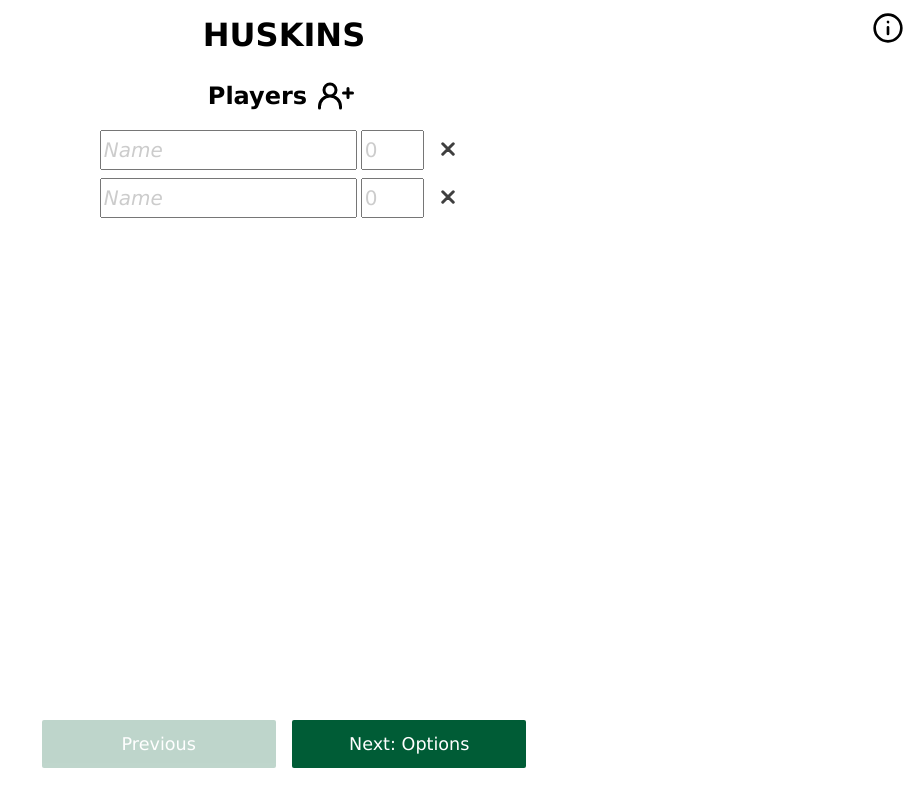
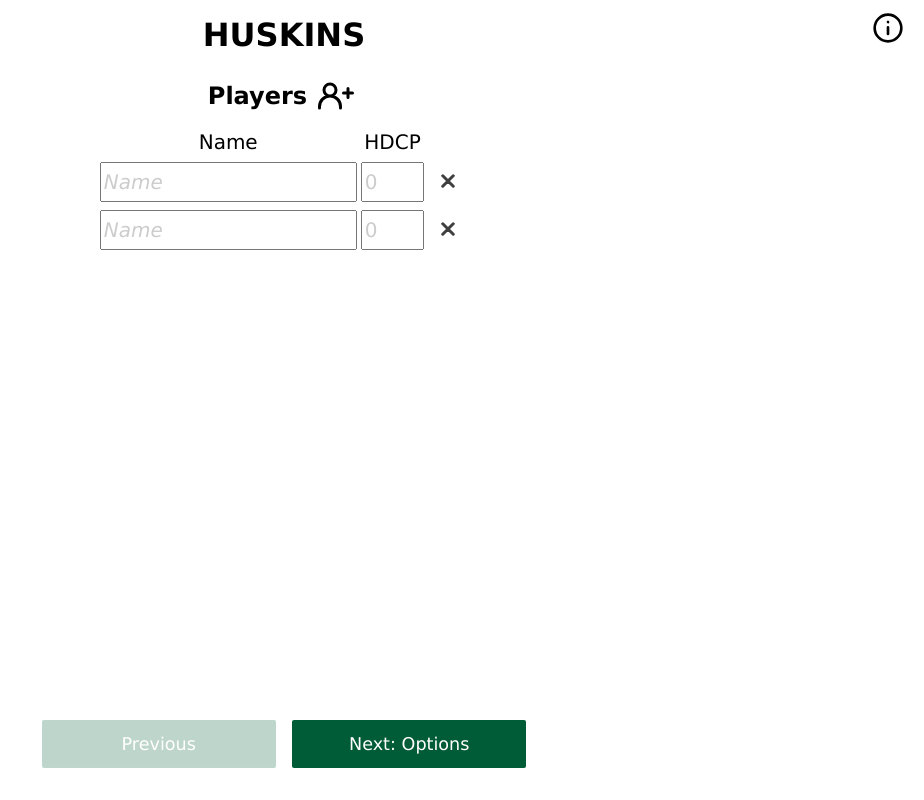
Before and after one commit to neeia/golf-skins, a SvelteKit app: page / in a window 1280 px wide. Shown: the whole page, without its empty margins (356-1280 px from the left). Built offline with nearby package versions, Linux system fonts and the light colour scheme.

Commit message:
Add labels to player info

```diff
--- a/src/components/Players.svelte
+++ b/src/components/Players.svelte
@@ -35,6 +35,11 @@
   </button>
 </div>
 <dl>
+  <dt>Name</dt>
+  <dd>
+    <div>HDCP</div>
+    <span />
+  </dd>
   {#each players as player, i}
     <dt>
       <input
```
